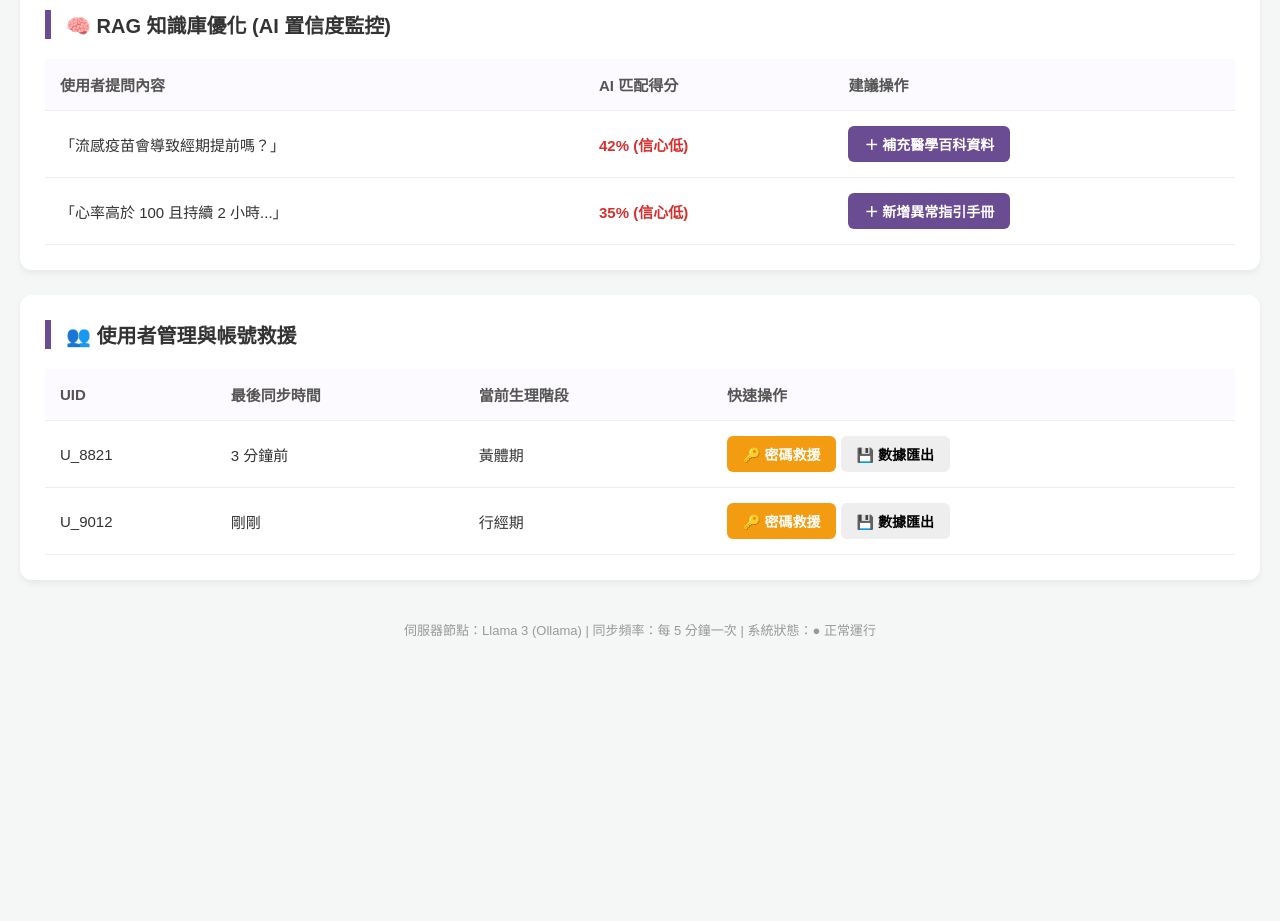
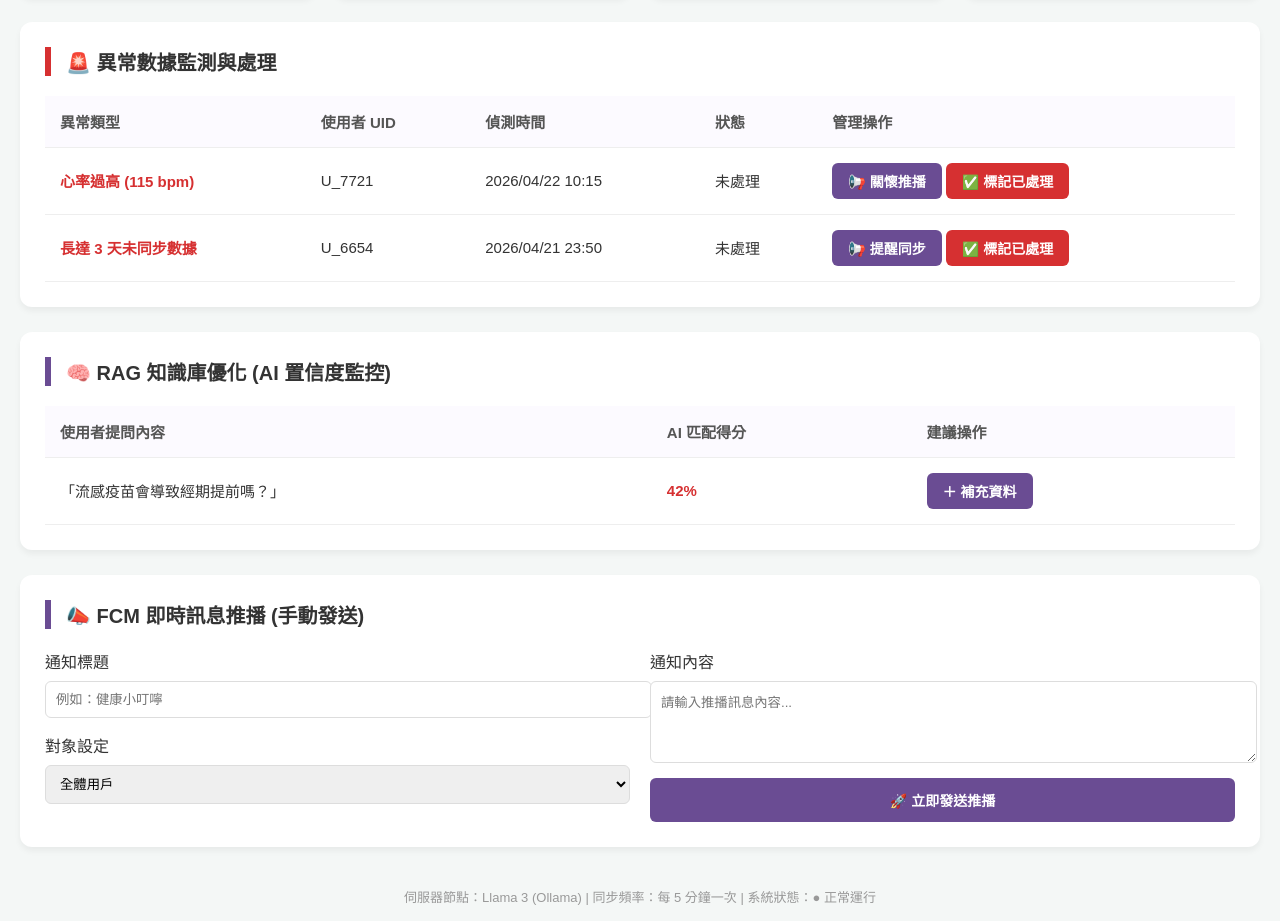
Before and after one commit to D11216101/MoonAPP, a plain HTML site: page index.html in a window 1280 px wide. Shown: the part 281-1202 px from the top of the page. Before the commit the page ends 960 px from the top, so only its background shows below. Drawn offline with Linux system fonts and the light colour scheme.

Commit message:
Update index.html

```diff
--- a/index.html
+++ b/index.html
@@ -5,66 +5,27 @@
     <title>月語 Moon Whisper - 維運管理中心</title>
     <style>
         :root { --primary: #6a4c93; --bg: #f4f7f6; --white: #ffffff; --danger: #d63031; --success: #27ae60; }
-
-        body {
-            font-family: "Microsoft JhengHei", sans-serif;
-            background: var(--bg);
-            margin: 0;
-            padding: 20px;
-            color: #333;
-        }
-
-        /* 頂部標題列 */
-        .top-header {
-            display: flex;
-            justify-content: space-between;
-            align-items: center;
-            margin-bottom: 30px;
-            padding: 10px 0;
-            border-bottom: 2px solid var(--primary);
-        }
+        body { font-family: "Microsoft JhengHei", sans-serif; background: var(--bg); margin: 0; padding: 20px; color: #333; }
+        .top-header { display: flex; justify-content: space-between; align-items: center; margin-bottom: 30px; padding: 10px 0; border-bottom: 2px solid var(--primary); }
         .logo-title { font-size: 28px; font-weight: bold; color: var(--primary); display: flex; align-items: center; gap: 10px; }
-
-        /* 數據小卡排版 */
-        .stats-grid {
-            display: grid;
-            grid-template-columns: repeat(4, 1fr);
-            gap: 20px;
-            margin-bottom: 25px;
-        }
-        .stat-card {
-            background: var(--white);
-            padding: 20px;
-            border-radius: 12px;
-            box-shadow: 0 4px 6px rgba(0,0,0,0.05);
-            text-align: center;
-        }
-        .stat-card h4 { margin: 0; color: #777; font-size: 14px; }
+        .stats-grid { display: grid; grid-template-columns: repeat(4, 1fr); gap: 20px; margin-bottom: 25px; }
+        .stat-card { background: var(--white); padding: 20px; border-radius: 12px; box-shadow: 0 4px 6px rgba(0,0,0,0.05); text-align: center; }
         .stat-card .num { font-size: 32px; font-weight: bold; color: var(--primary); margin: 10px 0; }
-
-        /* 功能卡片 */
-        .card {
-            background: var(--white);
-            border-radius: 12px;
-            padding: 25px;
-            box-shadow: 0 4px 6px rgba(0,0,0,0.05);
-            margin-bottom: 25px;
-        }
+        .card { background: var(--white); border-radius: 12px; padding: 25px; box-shadow: 0 4px 6px rgba(0,0,0,0.05); margin-bottom: 25px; }
         h3 { margin-top: 0; border-left: 6px solid var(--primary); padding-left: 15px; font-size: 20px; margin-bottom: 20px; }
-
-        /* 表格樣式 */
         table { width: 100%; border-collapse: collapse; }
         th, td { text-align: left; padding: 15px; border-bottom: 1px solid #eee; font-size: 15px; }
         th { background: #fcfaff; color: #555; }
-
-        /* 按鈕樣式 */
         .btn { padding: 8px 16px; border-radius: 6px; border: none; cursor: pointer; font-size: 14px; transition: 0.3s; font-weight: bold; }
         .btn-backup { background: var(--success); color: white; padding: 12px 24px; font-size: 16px; }
         .btn-primary { background: var(--primary); color: white; }
         .btn-warn { background: #f39c12; color: white; }
+        .btn-danger { background: var(--danger); color: white; }
         .btn:hover { opacity: 0.9; transform: translateY(-1px); }
-
-        .system-info { text-align: center; color: #999; font-size: 13px; margin-top: 40px; padding-bottom: 20px; }
+        .push-row { display: flex; gap: 20px; }
+        .push-input-group { flex: 1; display: flex; flex-direction: column; }
+        input, textarea, select { width: 100%; padding: 10px; margin-top: 8px; border: 1px solid #ddd; border-radius: 6px; font-family: inherit; }
+        .system-info { text-align: center; color: #999; font-size: 13px; margin-top: 40px; }
     </style>
 </head>
 <body>
@@ -79,8 +40,39 @@
         <div class="stat-card"><h4>今日活躍</h4><div class="num">356</div></div>
         <div class="stat-card"><h4>AI 諮詢量</h4><div class="num">8,942</div></div>
         <div class="stat-card" style="border-bottom: 4px solid var(--danger);">
-            <h4>待處理異常</h4><div class="num" style="color:var(--danger)">5</div>
+            <h4>待處理異常</h4><div class="num" id="anomaly-count" style="color:var(--danger)">2</div>
         </div>
+    </div>
+
+    <div class="card" id="anomaly-section">
+        <h3 style="border-left-color: var(--danger);">🚨 異常數據監測與處理</h3>
+        <table>
+            <thead>
+                <tr><th>異常類型</th><th>使用者 UID</th><th>偵測時間</th><th>狀態</th><th>管理操作</th></tr>
+            </thead>
+            <tbody>
+                <tr id="row-1">
+                    <td><b style="color:var(--danger)">心率過高 (115 bpm)</b></td>
+                    <td>U_7721</td>
+                    <td>2026/04/22 10:15</td>
+                    <td>未處理</td>
+                    <td>
+                        <button class="btn btn-primary" onclick="alert('已發送關懷推播至 U_7721')">📢 關懷推播</button>
+                        <button class="btn btn-danger" onclick="resolveAnomaly('row-1')">✅ 標記已處理</button>
+                    </td>
+                </tr>
+                <tr id="row-2">
+                    <td><b style="color:var(--danger)">長達 3 天未同步數據</b></td>
+                    <td>U_6654</td>
+                    <td>2026/04/21 23:50</td>
+                    <td>未處理</td>
+                    <td>
+                        <button class="btn btn-primary" onclick="alert('已發送同步提醒至 U_6654')">📢 提醒同步</button>
+                        <button class="btn btn-danger" onclick="resolveAnomaly('row-2')">✅ 標記已處理</button>
+                    </td>
+                </tr>
+            </tbody>
+        </table>
     </div>
 
     <div class="card">
@@ -92,50 +84,45 @@
             <tbody>
                 <tr>
                     <td>「流感疫苗會導致經期提前嗎？」</td>
-                    <td style="color:var(--danger); font-weight:bold;">42% (信心低)</td>
-                    <td><button class="btn btn-primary">＋ 補充醫學百科資料</button></td>
-                </tr>
-                <tr>
-                    <td>「心率高於 100 且持續 2 小時...」</td>
-                    <td style="color:var(--danger); font-weight:bold;">35% (信心低)</td>
-                    <td><button class="btn btn-primary">＋ 新增異常指引手冊</button></td>
+                    <td style="color:var(--danger); font-weight:bold;">42%</td>
+                    <td><button class="btn btn-primary">＋ 補充資料</button></td>
                 </tr>
             </tbody>
         </table>
     </div>
 
     <div class="card">
-        <h3>👥 使用者管理與帳號救援</h3>
-        <table>
-            <thead>
-                <tr><th>UID</th><th>最後同步時間</th><th>當前生理階段</th><th>快速操作</th></tr>
-            </thead>
-            <tbody>
-                <tr>
-                    <td>U_8821</td>
-                    <td>3 分鐘前</td>
-                    <td>黃體期</td>
-                    <td>
-                        <button class="btn btn-warn" onclick="alert('已發送重設連結至信箱！')">🔑 密碼救援</button>
-                        <button class="btn" style="background:#eee" onclick="alert('CSV 匯出中...')">💾 數據匯出</button>
-                    </td>
-                </tr>
-                <tr>
-                    <td>U_9012</td>
-                    <td>剛剛</td>
-                    <td>行經期</td>
-                    <td>
-                        <button class="btn btn-warn" onclick="alert('已發送重設連結至信箱！')">🔑 密碼救援</button>
-                        <button class="btn" style="background:#eee" onclick="alert('CSV 匯出中...')">💾 數據匯出</button>
-                    </td>
-                </tr>
-            </tbody>
-        </table>
+        <h3>📣 FCM 即時訊息推播 (手動發送)</h3>
+        <div class="push-row">
+            <div class="push-input-group">
+                <label>通知標題</label>
+                <input type="text" id="push-title" placeholder="例如：健康小叮嚀">
+                <label style="margin-top: 15px;">對象設定</label>
+                <select><option>全體用戶</option><option>特定異常用戶</option></select>
+            </div>
+            <div class="push-input-group">
+                <label>通知內容</label>
+                <textarea id="push-content" rows="4" placeholder="請輸入推播訊息內容..."></textarea>
+                <button class="btn btn-primary" style="margin-top: 15px; padding: 12px;" onclick="sendPush()">🚀 立即發送推播</button>
+            </div>
+        </div>
     </div>
 
     <div class="system-info">
         伺服器節點：Llama 3 (Ollama) | 同步頻率：每 5 分鐘一次 | 系統狀態：● 正常運行
     </div>
 
+    <script>
+        function resolveAnomaly(rowId) {
+            if(confirm('確認已聯繫用戶或確認該異常已排除？')) {
+                document.getElementById(rowId).style.display = 'none';
+                let count = document.getElementById('anomaly-count');
+                count.innerText = parseInt(count.innerText) - 1;
+            }
+        }
+        function sendPush() {
+            alert('推播發送成功！');
+        }
+    </script>
 </body>
 </html>
```
